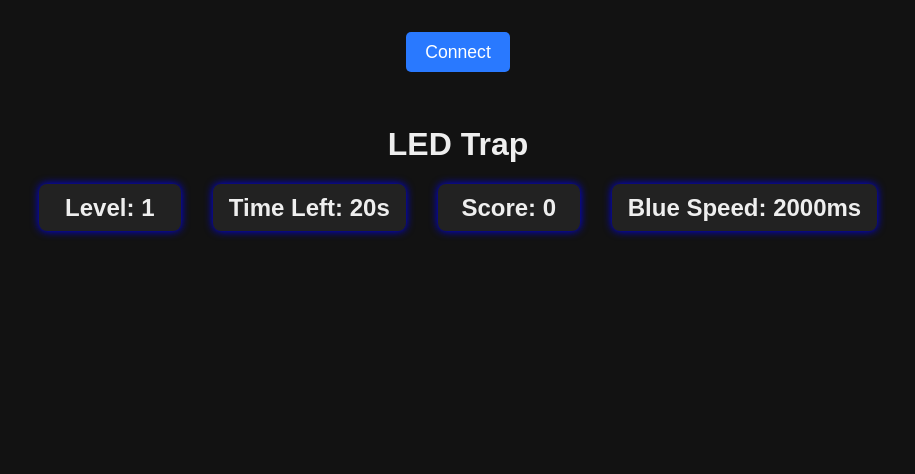
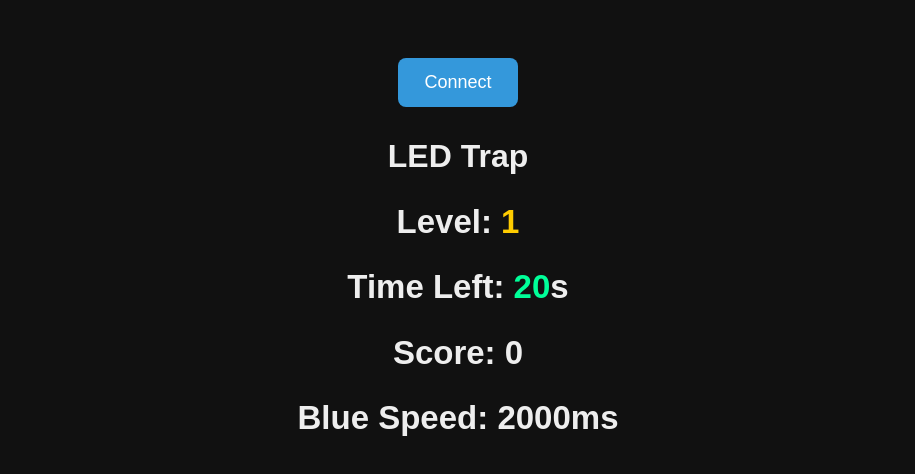
Before and after one commit to ruby-cs/hcde439final, a plain HTML site: page LED Trap/index.html in a window 1280 px wide. Shown: the whole page, without its empty margins (182-1097 px from the left). Drawn offline with nearby package versions, Linux system fonts and the light colour scheme.

Commit message:
new css for led trap

```diff
--- a/LED Trap/index.css
+++ b/LED Trap/index.css
@@ -1,47 +1,40 @@
 body {
-  font-family:sans-serif;
-  background-color: #121212;
+  background: #111;
   color: #eee;
-  display: flex;
-  flex-direction: column;
-  align-items: center;
-  padding: 2rem;
-  margin: 0;
-  min-height: 100vh;
+  font-family: Arial, sans-serif;
+  text-align: center;
+  padding: 40px;
 }
 
-button#connectBtn {
-  padding: 0.6rem 1.2rem;
-  font-size: 1.1rem;
-  background-color: #2979ff;
-  border: none;
-  border-radius: 5px;
-  color: white;
-  cursor: pointer;
-  transition: background-color 0.3s ease;
-  margin-bottom: 2rem;
+h1 {
+  margin-bottom: 20px;
 }
 
-button#connectBtn:hover {
-  background-color: #5393ff;
+button {
+  padding: 14px 26px;
+  border: none;
+  border-radius: 8px;
+  background: #3498db;
+  color: #fff;
+  font-size: 18px;
+  cursor: pointer;
+  margin: 10px;
+  transition: 0.2s;
+}
+
+button:hover {
+  background: #2980b9;
 }
 
 .stats {
-  display: flex;
-  gap: 2rem;
-  flex-wrap: wrap;
-  justify-content: center;
-  margin-bottom: 2rem;
+  margin-top: 20px;
+  font-size: 22px;
 }
 
-.stats h2 {
-  font-weight: 600;
-  font-size: 1.5rem;
-  margin: 0;
-  min-width: 110px;
-  text-align: center;
-  background: #222;
-  padding: 0.6rem 1rem;
-  border-radius: 8px;
-  box-shadow: 0 0 8px rgba(0, 0, 255);
+#timer {
+  color: #00ff99;
 }
+
+#level {
+  color: #ffcc00;
+}
```
